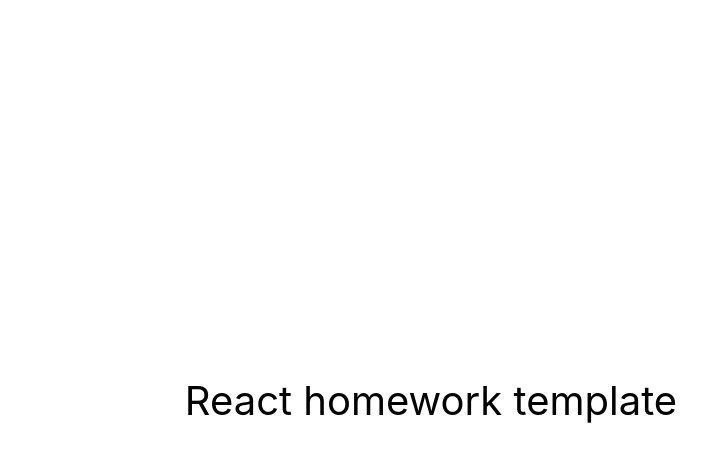
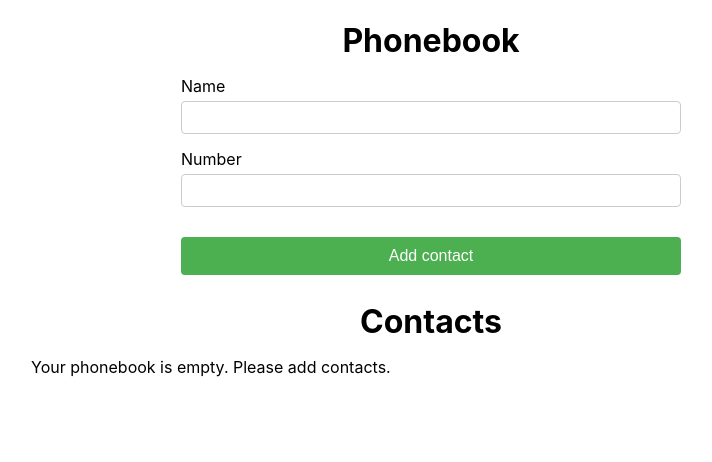
Before and after one commit to ErikaTatchyn/goit-react-hw-06-phonebook, a React (Create React App) app: page / in a window 1280 px wide. Shown: the top 462 px of the page, without its empty margins (209-921 px from the left). Built offline with nearby package versions, Linux system fonts and the light colour scheme.

Commit message:
add redux

```diff
--- a/src/components/App.jsx
+++ b/src/components/App.jsx
@@ -1,16 +1,61 @@
-export const App = () => {
+import React, { useEffect } from 'react';
+import { nanoid } from 'nanoid';
+import { useSelector, useDispatch } from 'react-redux';
+import styles from './App.module.css';
+
+import ContactForm from './ContactForm/ContactForm';
+import ContactList from './ContactList/ContactList';
+import Filter from './Filter/Filter';
+
+import {
+  addContact,
+  deleteContact,
+  updateFilter,
+} from '../redux/contactsSlice';
+
+export function App() {
+  const dispatch = useDispatch();
+  const contacts = useSelector(state => state.contacts.list);
+  const filter = useSelector(state => state.contacts.filter);
+
+  useEffect(() => {
+    localStorage.setItem('contacts', JSON.stringify(contacts));
+  }, [contacts]);
+
+  const handleAddContact = ({ name, number }) => {
+    const id = nanoid();
+    dispatch(addContact({ id, name, number }));
+  };
+
+  const handleDeleteContact = contactId => {
+    dispatch(deleteContact(contactId));
+  };
+
+  const handleUpdateFilter = e => {
+    dispatch(updateFilter(e.target.value));
+  };
+
+  const visibleContacts = contacts.filter(contact =>
+    contact.name.toLowerCase().includes(filter.toLowerCase())
+  );
+
   return (
-    <div
-      style={{
-        height: '100vh',
-        display: 'flex',
-        justifyContent: 'center',
-        alignItems: 'center',
-        fontSize: 40,
-        color: '#010101'
-      }}
-    >
-      React homework template
+    <div className={styles.container}>
+      <h1 className={styles.heading}>Phonebook</h1>
+      <ContactForm onAddContact={handleAddContact} />
+
+      <h2 className={styles.heading}>Contacts</h2>
+      {contacts.length > 0 ? (
+        <div>
+          <Filter value={filter} onChange={handleUpdateFilter} />
+          <ContactList
+            contacts={visibleContacts}
+            onDeleteContact={handleDeleteContact}
+          />
+        </div>
+      ) : (
+        <p>Your phonebook is empty. Please add contacts.</p>
+      )}
     </div>
   );
-};
+}
--- /dev/null
+++ b/src/components/App.module.css
@@ -0,0 +1,37 @@
+.container {
+  max-width: 800px;
+  margin: 0 auto;
+  padding: 0 16px;
+}
+
+.heading {
+  font-size: 32px;
+  font-weight: bold;
+  margin-bottom: 16px;
+  text-align: center;
+}
+
+.input {
+  display: block;
+  width: 100%;
+  margin-bottom: 8px;
+  padding: 8px;
+  border-radius: 4px;
+  border: 1px solid #ccc;
+  font-size: 16px;
+}
+
+.button {
+  padding: 8px;
+  border-radius: 4px;
+  border: none;
+  color: #fff;
+  background-color: #0077cc;
+  font-size: 16px;
+  cursor: pointer;
+  transition: background-color 0.2s ease-in-out;
+}
+
+.button:hover {
+  background-color: #005fa3;
+}
--- /dev/null
+++ b/src/components/ContactForm/ContactForm.jsx
@@ -0,0 +1,69 @@
+import { useState } from 'react';
+import PropTypes from 'prop-types';
+
+import styles from './ContactForm.module.css';
+
+function ContactForm({ onAddContact }) {
+  const [name, setName] = useState('');
+  const [number, setNumber] = useState('');
+
+  const handleChange = e => {
+    const { name, value } = e.currentTarget;
+    name === 'name' ? setName(value) : setNumber(value);
+  };
+
+  const handleSubmit = e => {
+    e.preventDefault();
+
+    if (!name || !number) {
+      alert('Please enter a name and number');
+      return;
+    }
+
+    onAddContact({ name, number });
+
+    setName('');
+    setNumber('');
+  };
+
+  return (
+    <form onSubmit={handleSubmit} className={styles.form}>
+      <label className={styles.label}>
+        Name
+        <input
+          type="text"
+          name="name"
+          value={name}
+          onChange={handleChange}
+          className={styles.input}
+          pattern="^[a-zA-Zа-яА-Я]+(([' -][a-zA-Zа-яА-Я ])?[a-zA-Zа-яА-Я]*)*$"
+          title="Name may contain only letters, apostrophe, dash and spaces. For example Adrian, Jacob Mercer, Charles de Batz de Castelmore d'Artagnan"
+          required
+        />
+      </label>
+      <label className={styles.label}>
+        Number
+        <input
+          type="tel"
+          name="number"
+          value={number}
+          onChange={handleChange}
+          className={styles.input}
+          pattern="\+?\d{1,4}?[-.\s]?\(?\d{1,3}?\)?[-.\s]?\d{1,4}[-.\s]?\d{1,4}[-.\s]?\d{1,9}"
+          title="Phone number must be digits and can contain spaces, dashes, parentheses and can start with +"
+          required
+        />
+      </label>
+
+      <button type="submit" className={styles.button}>
+        Add contact
+      </button>
+    </form>
+  );
+}
+
+ContactForm.propTypes = {
+  onAddContact: PropTypes.func.isRequired,
+};
+
+export default ContactForm;
--- /dev/null
+++ b/src/components/ContactForm/ContactForm.module.css
@@ -0,0 +1,35 @@
+.form {
+  display: flex;
+  flex-direction: column;
+  max-width: 500px;
+  margin: 0 auto;
+}
+
+.label {
+  display: flex;
+  flex-direction: column;
+  margin-bottom: 15px;
+}
+
+.input {
+  padding: 8px;
+  margin-top: 5px;
+  border-radius: 4px;
+  border: 1px solid #ccc;
+}
+
+.button {
+  padding: 10px;
+  margin-top: 15px;
+  font-size: 16px;
+  font-weight: 500;
+  color: #fff;
+  background-color: #4caf50;
+  border: none;
+  border-radius: 4px;
+  cursor: pointer;
+}
+
+.button:hover {
+  background-color: #3e8e41;
+}
--- /dev/null
+++ b/src/components/ContactList/ContactList.jsx
@@ -0,0 +1,37 @@
+import PropTypes from 'prop-types';
+import s from './ContactList.module.css';
+import { useSelector, useDispatch } from 'react-redux';
+import { deleteContact } from 'redux/contactsSlice';
+
+function ContactList() {
+  const dispatch = useDispatch();
+  const contacts = useSelector(state => state.contacts.items);
+
+  const handleDeleteContact = id => {
+    dispatch(deleteContact(id));
+  };
+
+  return (
+    <ul className={s.list}>
+      {contacts.map(({ id, name, number }) => (
+        <li className={s.item} key={id}>
+          <span>{name}:</span>
+          <span>{number}</span>
+          <button
+            className={s.button}
+            type="button"
+            onClick={() => handleDeleteContact(id)}
+          >
+            Delete
+          </button>
+        </li>
+      ))}
+    </ul>
+  );
+}
+
+ContactList.propTypes = {
+  onDeleteContact: PropTypes.func.isRequired,
+};
+
+export default ContactList;
--- /dev/null
+++ b/src/components/ContactList/ContactList.module.css
@@ -0,0 +1,33 @@
+.list {
+  list-style: none;
+  margin-top: 10px;
+  padding-left: 0;
+}
+
+.item {
+  display: flex;
+  justify-content: space-between;
+  align-items: center;
+  padding: 5px;
+  border-bottom: 1px solid #ccc;
+}
+
+.button {
+  padding: 5px 10px;
+  background-color: #fff;
+  border: 1px solid #ccc;
+  border-radius: 4px;
+  cursor: pointer;
+  transition: all 250ms cubic-bezier(0.4, 0, 0.2, 1);
+}
+
+.button:hover,
+.button:focus {
+  background-color: #f3f3f3;
+  outline: none;
+}
+
+.button:active {
+  background-color: #ebebeb;
+  transform: scale(0.95);
+}
--- /dev/null
+++ b/src/components/Filter/Filter.jsx
@@ -0,0 +1,32 @@
+import React from 'react';
+import PropTypes from 'prop-types';
+import styles from './Filter.module.css';
+import { updateFilter } from 'redux/contactsSlice';
+import { useDispatch } from 'react-redux';
+
+const Filter = () => {
+  const dispatch = useDispatch();
+
+  const handleFilterChange = e => {
+    dispatch(updateFilter(e.target.value));
+  };
+
+  return (
+    <label className={styles.filterLabel}>
+      Find contacts by name
+      <input
+        type="text"
+        name="filter"
+        className={styles.filterInput}
+        onChange={handleFilterChange}
+      />
+    </label>
+  );
+};
+
+Filter.propTypes = {
+  value: PropTypes.string.isRequired,
+  onChange: PropTypes.func.isRequired,
+};
+
+export default Filter;
--- /dev/null
+++ b/src/components/Filter/Filter.module.css
@@ -0,0 +1,18 @@
+.filterLabel {
+  display: flex;
+  flex-direction: column;
+  margin-bottom: 16px;
+}
+
+.filterText {
+  font-size: 16px;
+  margin-bottom: 8px;
+}
+
+.filterInput {
+  height: 36px;
+  border: 1px solid #ccc;
+  border-radius: 4px;
+  padding: 8px;
+  font-size: 16px;
+}
--- a/src/index.js
+++ b/src/index.js
@@ -1,10 +1,16 @@
 import React from 'react';
-import ReactDOM from 'react-dom/client';
+import ReactDOM from 'react-dom';
+import { Provider } from 'react-redux';
+import { PersistGate } from 'redux-persist/integration/react';
+import { store, persistor } from './redux/store';
+
+import './index.css';
 import { App } from 'components/App';
-import './index.css';
 
 ReactDOM.createRoot(document.getElementById('root')).render(
-  <React.StrictMode>
-    <App />
-  </React.StrictMode>
+  <Provider store={store}>
+    <PersistGate loading={null} persistor={persistor}>
+      <App />
+    </PersistGate>
+  </Provider>
 );
--- /dev/null
+++ b/src/redux/contactsSlice.js
@@ -0,0 +1,22 @@
+import { createSlice } from '@reduxjs/toolkit';
+
+const contactsSlice = createSlice({
+  name: 'contacts',
+  initialState: { list: [], filter: '' },
+  reducers: {
+    addContact: (state, action) => {
+      state.list.push(action.payload);
+    },
+    deleteContact: (state, action) => {
+      state.list = state.list.filter(contact => contact.id !== action.payload);
+    },
+    updateFilter: (state, action) => {
+      state.filter = action.payload;
+    },
+  },
+});
+
+export const { addContact, deleteContact, updateFilter } =
+  contactsSlice.actions;
+
+export default contactsSlice.reducer;
--- /dev/null
+++ b/src/redux/store.js
@@ -0,0 +1,23 @@
+import { configureStore } from '@reduxjs/toolkit';
+import { persistReducer, persistStore } from 'redux-persist';
+import storage from 'redux-persist/lib/storage';
+import contactsReducer from './contactsSlice';
+
+const persistConfig = {
+  key: 'root',
+  storage,
+};
+
+const persistedReducer = persistReducer(persistConfig, contactsReducer);
+
+export const store = configureStore({
+  reducer: {
+    contacts: persistedReducer,
+  },
+  middleware: getDefaultMiddleware =>
+    getDefaultMiddleware({
+      serializableCheck: false,
+    }),
+});
+
+export const persistor = persistStore(store);
```
Also changed, not shown: package.json (+5 -2 lines), 1 other file (tests, documents, lock files or other folders).
